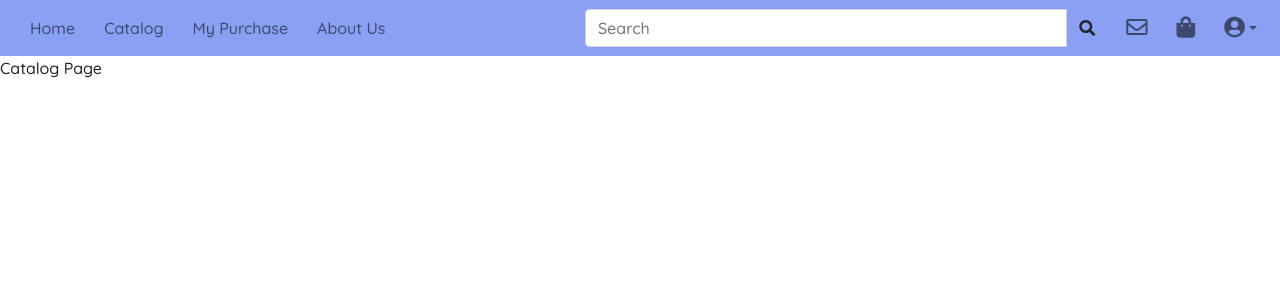
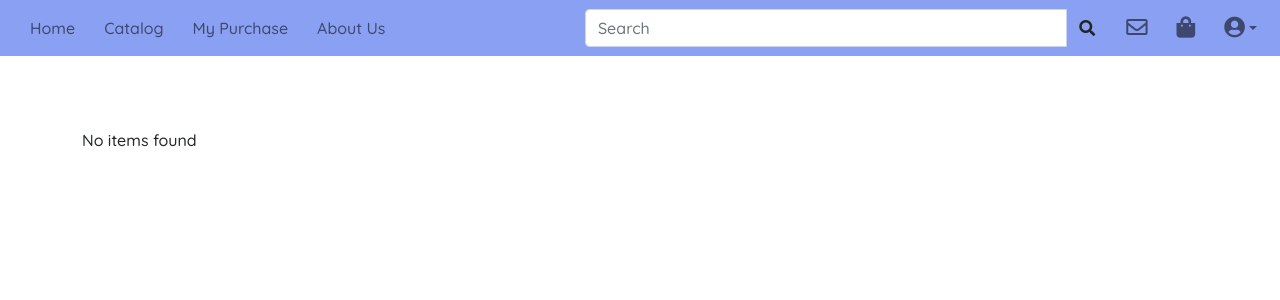
Before and after one commit to psuedonymous/se-final-project-group-4, a React (Create React App) app in the folder frontend/ambag-co-app/: page /catalog in a window 1280 px wide. Shown: the top 300 px of the page. Built offline with nearby package versions, Linux system fonts and the light colour scheme.

Commit message:
Show search only in catalog, display search result

```diff
--- a/frontend/ambag-co-app/src/components/NavBar.js
+++ b/frontend/ambag-co-app/src/components/NavBar.js
@@ -3,8 +3,17 @@ import { Navbar, Nav, NavDropdown } from 'react-bootstrap'
 import { MenuItems } from '../assets/MenuItems';
 import SearchBar from './SearchBar';
 import './NavBar.css';
+import { useState } from 'react';
 
-export function NavBar() {
+export function NavBar({toDisplay, results}) {
+
+  const displaySearch = (toDisplay) => {
+    if(toDisplay){
+      return  <SearchBar placeholder="Search"
+      results={results} />
+    }
+  }
+
   return (
     <Navbar bg="blue" variant="light" sticky="top" expand="sm" collapseOnSelect>
       <div className="container-fluid">
@@ -25,7 +34,8 @@ export function NavBar() {
             })}
           </Nav>
         </Navbar.Collapse>
-        <SearchBar placeholder="Search" />
+        {displaySearch(toDisplay)}
+        {/* <SearchBar placeholder="Search"/> */}
         <Nav className="ms-auto">
           <Link to="/inbox" className="nav-link">
             <span> <i className='far fa-envelope fa-lg'></i> </span>
--- a/frontend/ambag-co-app/src/components/SearchBar.js
+++ b/frontend/ambag-co-app/src/components/SearchBar.js
@@ -1,11 +1,9 @@
 import './SearchBar.css';
 import { useState, useEffect } from 'react';
-import ItemCard from './ItemCard';
 
 
-export default function SearchBar({ placeholder, data }) {
+export default function SearchBar({ placeholder, results}) {
   const [keyword, setKeyword] = useState('');
-  const [searchResult, setSearchResult] = useState([]);
 
   const onSubmitSearch = (e) => {
     e.preventDefault();
@@ -20,8 +18,7 @@ export default function SearchBar({ placeholder, data }) {
           resolve(jsonData);
         })
           .then((jsonData) => {
-            setSearchResult(jsonData);
-            console.log(jsonData);
+            results(jsonData);
           })
       })
   }
@@ -44,19 +41,6 @@ export default function SearchBar({ placeholder, data }) {
                     </button>
                 </span>
             </div>
-
-{/* result display test */}
-
-            {/* <div className="row justify-content-right">
-                  {searchResult.map((result) => {
-                      return (<ItemCard
-                        id = {result.item_id}
-                        img={result.item_image}
-                        title={result.item_name}
-                        desc={result.item_desc}
-                        price={result.item_price} />)
-                  })}
-            </div> */}
      </div>
     )
 }
--- a/frontend/ambag-co-app/src/views/CatalogPage.js
+++ b/frontend/ambag-co-app/src/views/CatalogPage.js
@@ -1,10 +1,40 @@
 import { NavBar } from "../components/NavBar";
+import SearchBar from "../components/SearchBar";
+import { useState } from "react";
+import ItemCard from "../components/ItemCard";
 
 export default function CatalogPage() {
+  const [result, setResult] = useState([]);
+
+  const displaySearchResult = () => {
+    if(result.length == 0){
+      return(<div> No items found </div>)
+    } else {
+      return (
+        <div className="row justify-content-right">
+                  {result.map((item) => {
+                      return (<ItemCard
+                        id = {item.item_id}
+                        img={item.item_image}
+                        title={item.item_name}
+                        desc={item.item_desc}
+                        price={item.item_price} />)
+                  })}
+              </div>
+      )
+    }
+  }
+
     return (
         <>
-            <NavBar/>
-            <div>Catalog Page</div>
+            <NavBar toDisplay={true} results={setResult} />
+
+            <section className="py-4 container" >
+              <div class="row">
+              <div className="title mb-5"> </div>
+              </div>
+              {displaySearchResult()}
+          </section>
         </>
     )
 }
```
